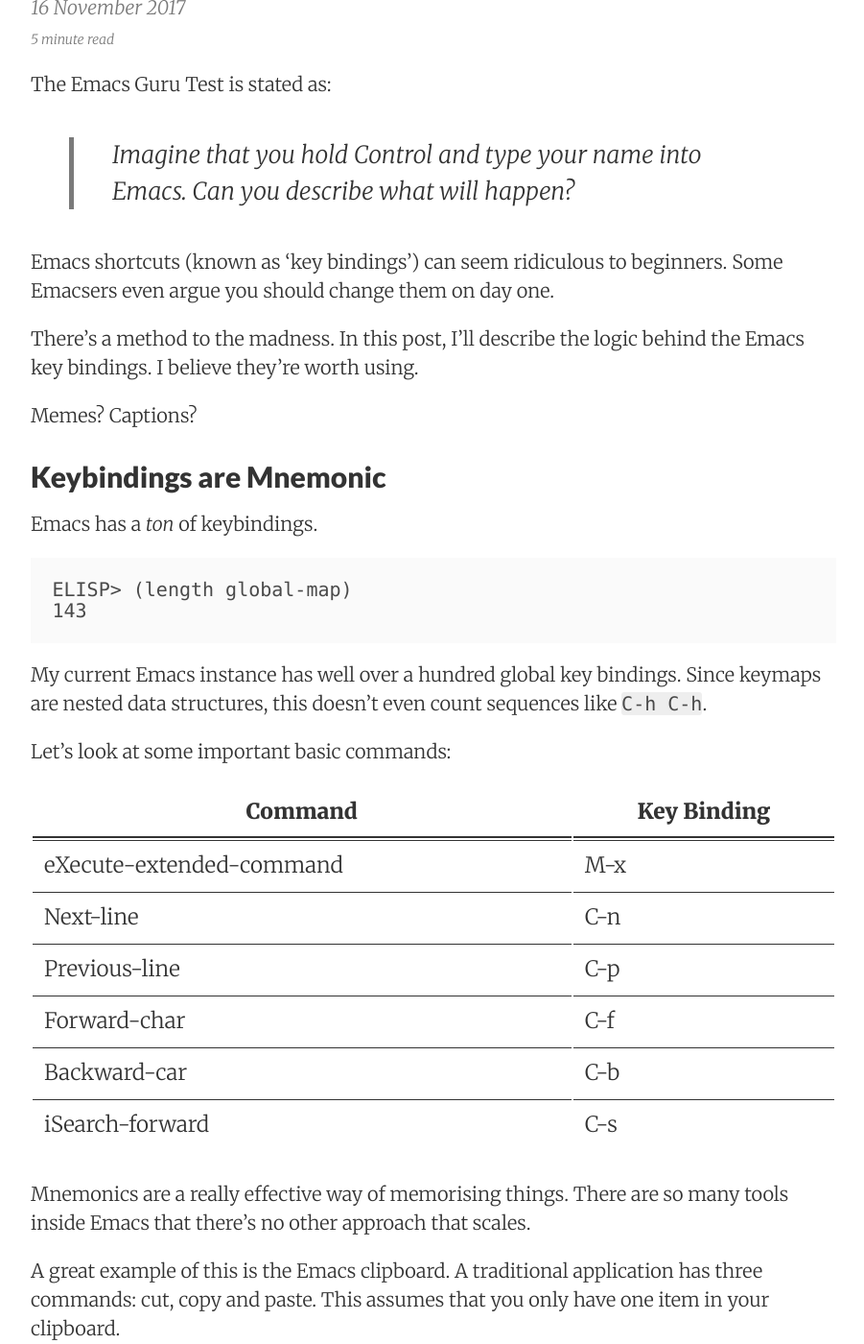
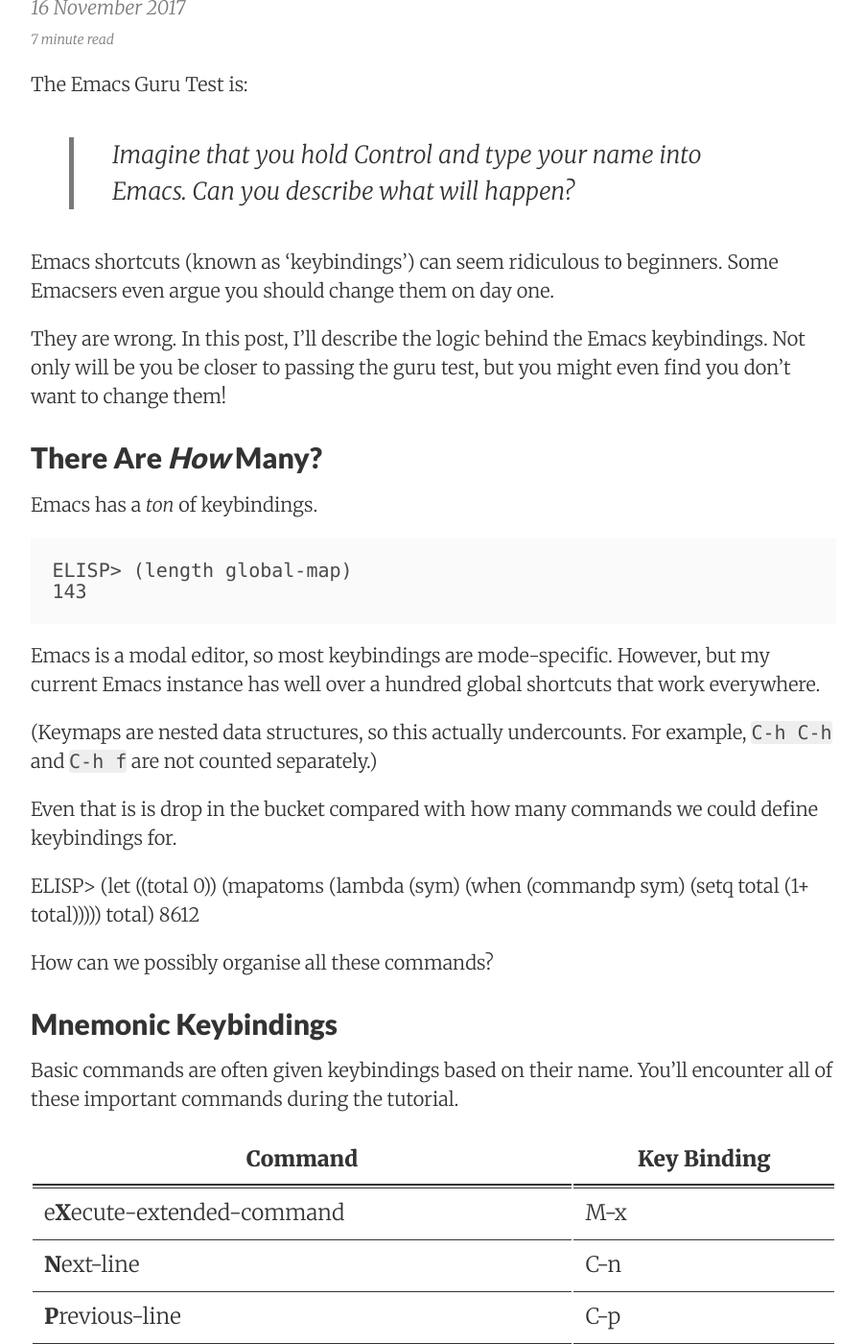
Before and after one commit to Wilfred/wilfred.github.com, a Jekyll site: the page built from _posts/2017-11-16-the-emacs-guru-guide-to-key-bindings.markdown, in a window 1280 px wide and 1400 px high, scrolled down 404 px. Shown: the whole window at 96% size, without its empty margins (188-1089 px from the left). Built offline with Jekyll 4.4.1, drawn with Linux system fonts in a browser that asks for light colours; nearby versions of some CDN libraries; some of the changed text lies outside the part shown.

Commit message:
another draft

```diff
--- a/_posts/2017-11-16-the-emacs-guru-guide-to-key-bindings.markdown
+++ b/_posts/2017-11-16-the-emacs-guru-guide-to-key-bindings.markdown
@@ -3,52 +3,77 @@
 title: "The Emacs Guru Guide to Key Bindings"
 ---
 
-The Emacs Guru Test is stated as:
+The Emacs Guru Test is:
 
 > Imagine that you hold Control and type your name into Emacs. Can you
 > describe what will happen?
 
-Emacs shortcuts (known as 'key bindings') can seem ridiculous to
+Emacs shortcuts (known as 'keybindings') can seem ridiculous to
 beginners. Some Emacsers even argue you should change them on day one.
 
-There's a method to the madness. In this post, I'll describe the logic
-behind the Emacs key bindings. I believe they're worth using.
+They are wrong. In this post, I'll describe the logic behind the Emacs
+keybindings. Not only will be you be closer to passing the guru test,
+but you might even find you don't want to change them!
 
-Memes? Captions?
-
-## Keybindings are Mnemonic
+## There Are *How* Many?
 
 Emacs has a *ton* of keybindings.
 
     ELISP> (length global-map)
     143
 
-My current Emacs instance has well over a hundred global key
-bindings. Since keymaps are nested data structures, this doesn't even
-count sequences like `C-h C-h`.
+Emacs is a modal editor, so most keybindings are
+mode-specific. However, but my current Emacs instance has well over a
+hundred global shortcuts that work everywhere.
 
-Let's look at some important basic commands:
+(Keymaps are nested data structures, so this actually undercounts. For
+example, `C-h C-h` and `C-h f` are not counted separately.)
 
-| Command                  | Key Binding |
-| --                       | --          |
-| eXecute-extended-command | M-x         |
-| Next-line                | C-n         |
-| Previous-line            | C-p         |
-| Forward-char             | C-f         |
-| Backward-car             | C-b         |
-| iSearch-forward          | C-s         |
+Even that is is drop in the bucket compared with how many commands we
+could define keybindings for.
 
-Mnemonics are a really effective way of memorising things. There are
-so many tools inside Emacs that there's no other approach that scales.
+ELISP> (let ((total 0))
+  (mapatoms
+   (lambda (sym)
+     (when (commandp sym)
+       (setq total (1+ total)))))
+  total)
+8612
 
-A great example of this is the Emacs clipboard. A traditional
-application has three commands: cut, copy and paste. This assumes that
-you only have one item in your clipboard.
+How can we possibly organise all these commands?
+
+## Mnemonic Keybindings
+
+Basic commands are often given keybindings based on their name. You'll
+encounter all of these important commands during the tutorial.
+
+| Command                      | Key Binding |
+| --                           | --          |
+| e**X**ecute-extended-command | M-x         |
+| **N**ext-line                | C-n         |
+| **P**revious-line            | C-p         |
+| **F**orward-char             | C-f         |
+| **B**ackward-car             | C-b         |
+| i**S**earch-forward          | C-s         |
+
+Mnemonics are a really effective way of memorising things.
+
+A common objection at this point is that Emacs keybindings don't match
+user's experience. That's unfortunate, but Emacs has too many powerful
+tools to fit them all into the shortcuts you've seen before. Emacs
+keybindings often predate shortcut conventions you might have learn
+from other tools.
+
+The clipboard is great example of this. You're probably used to `C-x`,
+`C-c` and `C-v` for cut, copy and paste.
+
+Emacs' clipboard is way more general. You can:
 
 Emacs doesn't have this limitation: its clipboard is a linked list (a
 ring). You can:
 
-* `kill`: remove text and insert it into the `kill-ring` (like cut)
+* `kill`: remove text and insert it into the `kill-ring`. This is like
+  cut, but you can do it multiple times and join or multiple.
 * `kill-ring-save`: copy the selected text into the `kill-ring` (like
   copy)
 * `yank`: insert text from the `kill-ring` (like paste)
```
Also changed, not shown: other parts of _posts/2017-11-16-the-emacs-guru-guide-to-key-bindings.markdown (+2 -0 lines).
